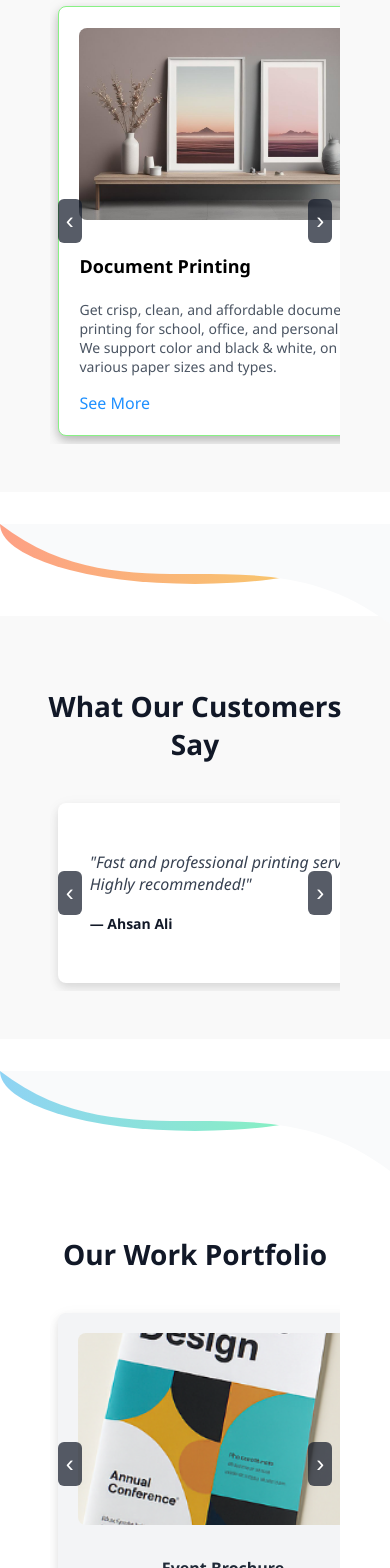
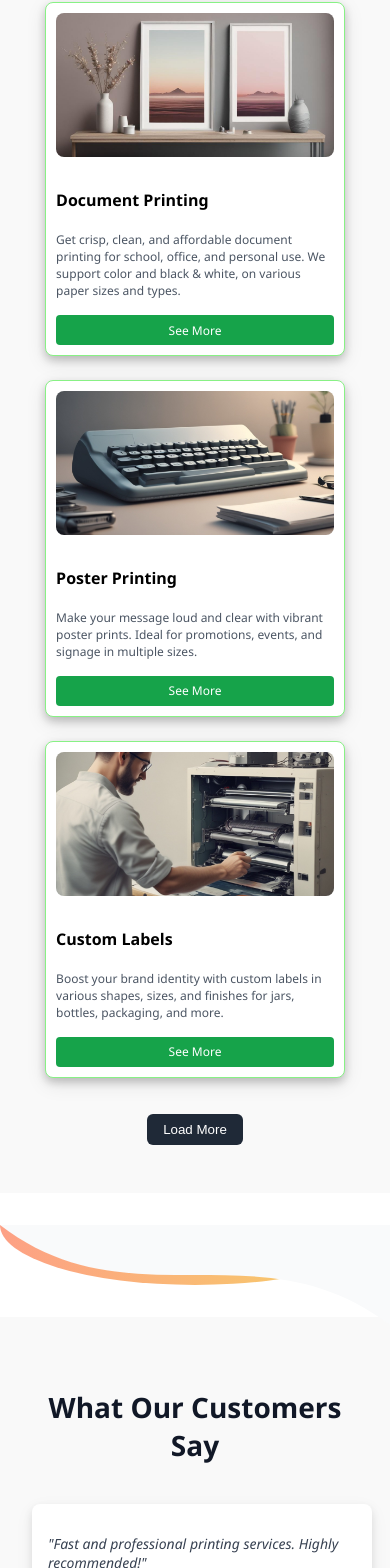
Before and after one commit to SajidHussain99/N-COMPUTERS-AND-PRINTING-AGENCY, a Vue app: page / in a window 390 px wide. Shown: the part 1776-3344 px from the top of the page. Built offline with nearby package versions, Linux system fonts and the light colour scheme.

Commit message:
updated for mobile devices

```diff
--- a/src/components/Portfolio.vue
+++ b/src/components/Portfolio.vue
@@ -2,7 +2,21 @@
     <section id="portfolio">
       <h2>Our Work Portfolio</h2>
 
-      <div class="slider-container">
+      <!-- Mobile layout -->
+      <div class="portfolio-mobile" v-if="isMobile">
+        <div class="portfolio-card" v-for="(item, i) in items.slice(0, mobileVisible)" :key="i">
+          <img :src="item.image" :alt="item.alt" loading="lazy" />
+          <h3>{{ item.title }}</h3>
+        </div>
+
+        <div v-if="items.length > 3" class="load-buttons">
+          <button v-if="mobileVisible < items.length" @click="mobileVisible += 2">Load More</button>
+          <button v-else-if="mobileVisible > 3" @click="mobileVisible = 3">See Less</button>
+        </div>
+      </div>
+
+      <!-- Desktop slider -->
+      <div class="slider-container" v-else>
         <button class="nav-button left" @click="prevSlide">‹</button>
 
         <div class="slider-track" :style="{ transform: `translateX(-${currentIndex * (100 / visible)}%)` }">
@@ -36,21 +50,29 @@
 
   const visible = ref(3)
   const currentIndex = ref(0)
+  const mobileVisible = ref(3)
+  const isMobile = ref(window.innerWidth <= 640)
 
-  const updateVisible = () => {
+  const updateLayout = () => {
     const width = window.innerWidth
-    if (width <= 640) visible.value = 1
-    else if (width <= 768) visible.value = 2
-    else if (width <= 1024) visible.value = 3
-    else visible.value = 5
+    isMobile.value = width <= 640
+    if (width <= 640) {
+      visible.value = 1
+    } else if (width <= 768) {
+      visible.value = 2
+    } else if (width <= 1024) {
+      visible.value = 3
+    } else {
+      visible.value = 5
+    }
   }
 
   onMounted(() => {
-    updateVisible()
-    window.addEventListener('resize', updateVisible)
+    updateLayout()
+    window.addEventListener('resize', updateLayout)
   })
   onBeforeUnmount(() => {
-    window.removeEventListener('resize', updateVisible)
+    window.removeEventListener('resize', updateLayout)
   })
 
   const visibleItems = computed(() => {
@@ -83,7 +105,6 @@
     color: #111827;
   }
 
-  /* Slider */
   .slider-container {
     position: relative;
     width: 85%;
@@ -102,9 +123,7 @@
     padding: 1.25rem;
     margin: 0.5rem;
     border-radius: 0.5rem;
-    box-shadow:
-      0 4px 8px rgba(0, 0, 0, 0.1),
-      0 6px 20px rgba(0, 0, 0, 0.05);
+    box-shadow: 0 4px 8px rgba(0, 0, 0, 0.1);
     display: flex;
     flex-direction: column;
     align-items: center;
@@ -117,13 +136,11 @@
     object-fit: cover;
     border-radius: 0.5rem;
     margin-bottom: 1rem;
-    transition: transform 0.4s ease; /* Smooth transition */
+    transition: transform 0.4s ease;
   }
-
   .portfolio-card img:hover {
-    transform: scale(1.1); /* Zoom in */
+    transform: scale(1.1);
   }
-
   .portfolio-card h3 {
     font-size: 1rem;
     font-weight: 600;
@@ -147,21 +164,44 @@
   .nav-button.left {
     left: 0.5rem;
   }
-
   .nav-button.right {
     right: 0.5rem;
   }
 
-  /* Responsive tweaks */
+  /* Mobile layout */
+  .portfolio-mobile {
+    display: flex;
+    flex-direction: column;
+    align-items: center;
+  }
+
+  .load-buttons {
+    margin-top: 1rem;
+  }
+  .load-buttons button {
+    background-color: #1f2937;
+    color: white;
+    border: none;
+    padding: 0.5rem 1rem;
+    margin: 0 0.25rem;
+    border-radius: 0.375rem;
+    cursor: pointer;
+  }
+
+  /* Responsive card sizing */
   @media (max-width: 1024px) {
     .portfolio-card {
       flex: 0 0 calc(100% / 3);
     }
   }
+  @media (max-width: 640px) {
+    .slider-container {
+      display: none;
+    }
 
-  @media (max-width: 640px) {
     .portfolio-card {
-      flex: 0 0 100%;
+      width: 90%;
+      margin: 0.5rem auto;
     }
   }
   </style>
--- a/src/components/Services.vue
+++ b/src/components/Services.vue
@@ -2,15 +2,49 @@
     <section id="services">
       <h2>Your one‑stop for printing and more!</h2>
 
-      <div class="slider-container">
-        <!-- Prev button -->
-        <button class="nav-button left" @click="prevSlide">
-          ‹
-        </button>
+      <!-- Mobile View: Vertical Cards with Load More & See Less -->
+      <div v-if="isMobile" class="vertical-cards">
+        <div
+          class="service-card"
+          v-for="(card, i) in cards.slice(0, displayedCardsCount)"
+          :key="i"
+        >
+          <img :src="card.image" :alt="card.alt" loading="lazy" />
+          <h3>{{ card.title }}</h3>
+          <p>{{ card.description }}</p>
+          <router-link :to="`/service/${card.id}`" class="see-more-btn">See More</router-link>
+        </div>
 
-        <!-- Track -->
+        <div class="button-group">
+          <button
+            v-if="displayedCardsCount < cards.length"
+            @click="displayedCardsCount += 2"
+            class="load-more-btn"
+          >
+            Load More
+          </button>
+
+          <button
+            v-if="displayedCardsCount > 3"
+            @click="displayedCardsCount = 3"
+            class="see-less-btn"
+          >
+            See Less
+          </button>
+        </div>
+      </div>
+
+      <!-- Tablet & Desktop View: Slider -->
+      <div v-else class="slider-container">
+        <button class="nav-button left" @click="prevSlide">‹</button>
+
         <div class="slider-track" :style="{ transform: `translateX(-${currentIndex * (100 / visible)}%)` }">
-          <div class="service-card" v-for="(card, i) in visibleCards" :key="i">
+          <div
+            class="service-card"
+            v-for="(card, i) in cards"
+            :key="i"
+            :style="{ flex: `0 0 calc(100% / ${visible})` }"
+          >
             <img :src="card.image" :alt="card.alt" loading="lazy" />
             <h3>{{ card.title }}</h3>
             <p>{{ card.description }}</p>
@@ -18,16 +52,13 @@
           </div>
         </div>
 
-        <!-- Next button -->
-        <button class="nav-button right" @click="nextSlide">
-          ›
-        </button>
+        <button class="nav-button right" @click="nextSlide">›</button>
       </div>
     </section>
   </template>
 
   <script setup>
-  import { ref, computed, onMounted, onBeforeUnmount } from 'vue'
+  import { ref, onMounted, onBeforeUnmount } from 'vue'
 
   import img1 from '../assets/print1.jpeg'
   import img2 from '../assets/print2.jpg'
@@ -35,56 +66,22 @@
   import img4 from '../assets/print3.jpg'
   import img5 from '../assets/print2.jpg'
 
+  const cards = [
+    { id: 1, image: img1, alt: 'Document Printing', title: 'Document Printing', description: 'Get crisp, clean, and affordable document printing for school, office, and personal use. We support color and black & white, on various paper sizes and types.' },
+    { id: 2, image: img2, alt: 'Poster Printing', title: 'Poster Printing', description: 'Make your message loud and clear with vibrant poster prints. Ideal for promotions, events, and signage in multiple sizes.' },
+    { id: 3, image: img3, alt: 'Custom Labels', title: 'Custom Labels', description: 'Boost your brand identity with custom labels in various shapes, sizes, and finishes for jars, bottles, packaging, and more.' },
+    { id: 4, image: img4, alt: 'Business Cards', title: 'Business Cards', description: 'Stand out with premium-quality business cards tailored to your professional identity. Choose from matte, gloss, or textured finishes.' },
+    { id: 5, image: img5, alt: 'Flyers & Brochures', title: 'Flyers & Brochures', description: 'Reach your audience with compelling and informative marketing materials. Full-color printing with folding options available.' }
+  ]
 
-  const cards = [
-  {
-    id: 1,
-    image: img1,
-    alt: 'Document Printing',
-    title: 'Document Printing',
-    heading: 'Professional & Affordable Document Printing',
-    description: 'Get crisp, clean, and affordable document printing for school, office, and personal use. We support color and black & white, on various paper sizes and types.'
-  },
-  {
-    id: 2,
-    image: img2,
-    alt: 'Poster Printing',
-    title: 'Poster Printing',
-    heading: 'High-Impact Poster Printing',
-    description: 'Make your message loud and clear with vibrant poster prints. Ideal for promotions, events, and signage in multiple sizes.'
-  },
-  {
-    id: 3,
-    image: img3,
-    alt: 'Custom Labels',
-    title: 'Custom Labels',
-    heading: 'Tailored Branding with Custom Labels',
-    description: 'Boost your brand identity with custom labels in various shapes, sizes, and finishes for jars, bottles, packaging, and more.'
-  },
-  {
-    id: 4,
-    image: img4,
-    alt: 'Business Cards',
-    title: 'Business Cards',
-    heading: 'First Impressions Matter',
-    description: 'Stand out with premium-quality business cards tailored to your professional identity. Choose from matte, gloss, or textured finishes.'
-  },
-  {
-    id: 5,
-    image: img5,
-    alt: 'Flyers & Brochures',
-    title: 'Flyers & Brochures',
-    heading: 'Engaging Flyers & Brochures',
-    description: 'Reach your audience with compelling and informative marketing materials. Full-color printing with folding options available.'
-  }
-]
+  const visible = ref(3)
+  const currentIndex = ref(0)
+  const isMobile = ref(false)
+  const displayedCardsCount = ref(3)
 
-
-  const visible = ref(3)  // Number of cards visible at once
-  const currentIndex = ref(0)
-
-  const updateVisible = () => {
+  const updateLayout = () => {
     const width = window.innerWidth
+    isMobile.value = width <= 640
     if (width <= 640) visible.value = 1
     else if (width <= 768) visible.value = 2
     else if (width <= 1024) visible.value = 3
@@ -92,28 +89,24 @@
   }
 
   onMounted(() => {
-    updateVisible()
-    window.addEventListener('resize', updateVisible)
-  })
-  onBeforeUnmount(() => {
-    window.removeEventListener('resize', updateVisible)
+    updateLayout()
+    window.addEventListener('resize', updateLayout)
   })
 
-  // Get the visible cards based on current index and wrapping logic
-  const visibleCards = computed(() => {
-    const cardsToShow = []
-    for (let i = 0; i < visible.value; i++) {
-      cardsToShow.push(cards[(currentIndex.value + i) % cards.length])
-    }
-    return cardsToShow
+  onBeforeUnmount(() => {
+    window.removeEventListener('resize', updateLayout)
   })
 
   function nextSlide() {
-    currentIndex.value = (currentIndex.value + 1) % cards.length
+    if (currentIndex.value < cards.length - visible.value) {
+      currentIndex.value++
+    }
   }
 
   function prevSlide() {
-    currentIndex.value = (currentIndex.value - 1 + cards.length) % cards.length
+    if (currentIndex.value > 0) {
+      currentIndex.value--
+    }
   }
   </script>
 
@@ -131,7 +124,6 @@
     color: #111827;
   }
 
-  /* Slider wrapper */
   .slider-container {
     position: relative;
     width: 85%;
@@ -139,14 +131,12 @@
     overflow: hidden;
   }
 
-  /* Track */
   .slider-track {
     display: flex;
     transition: transform 0.5s ease;
   }
 
   .service-card {
-    flex: 0 0 calc(100% / 5);
     background-color: #ffffff;
     padding: 1.3rem;
     margin: 0.5rem;
@@ -167,7 +157,7 @@
     box-shadow:
       0 10px 20px rgba(0, 0, 0, 0.25),
       0 8px 30px rgba(0, 0, 0, 0.15);
-      border:2px solid rgb(87, 218, 185);
+    border: 2px solid rgb(87, 218, 185);
   }
 
   .service-card img {
@@ -182,7 +172,7 @@
     font-size: 1.125rem;
     font-weight: 600;
     margin-bottom: 0.5rem;
-    color:black;
+    color: black;
   }
 
   .service-card p {
@@ -191,7 +181,7 @@
     margin-bottom: 1rem;
   }
 
-  .see-more {
+  .see-more-btn {
     margin-top: auto;
     padding: 0.5rem 1rem;
     background-color: #16a34a;
@@ -199,18 +189,19 @@
     border: none;
     border-radius: 4px;
     cursor: pointer;
+    text-align: center;
+    display: inline-block;
   }
 
-  .see-more:hover {
+  .see-more-btn:hover {
     background-color: #15803d;
   }
 
-  /* Navigation buttons */
   .nav-button {
     position: absolute;
     top: 50%;
     transform: translateY(-50%);
-    background: rgba(17,24,39,0.7);
+    background: rgba(17, 24, 39, 0.7);
     border: none;
     color: #fff;
     font-size: 1.5rem;
@@ -228,17 +219,72 @@
     right: 0.5rem;
   }
 
-  /* Tablet: show 2 cards */
-  @media (max-width: 1024px) {
-    .service-card {
-      flex: 0 0 calc(100% / 3);
-    }
+  .vertical-cards {
+    display: flex;
+    flex-direction: column;
+    gap: 1rem;
+    width: 90%;
+    margin: 0 auto;
   }
 
-  /* Mobile: show 1 card */
+  .button-group {
+    display: flex;
+    justify-content: center;
+    gap: 1rem;
+    margin-top: 1rem;
+  }
+
+  .load-more-btn,
+  .see-less-btn {
+
+    background-color: #1f2937;
+    color: white;
+    border: none;
+    padding: 0.5rem 1rem;
+    margin: 0 0.25rem;
+    border-radius: 0.375rem;
+    cursor: pointer;
+
+  }
+
+  .load-more-btn:hover,
+  .see-less-btn:hover {
+    background-color: #1f2937;
+    color: white;
+    border: none;
+    padding: 0.5rem 1rem;
+    margin: 0 0.25rem;
+    border-radius: 0.375rem;
+    cursor: pointer;
+
+  }
+
   @media (max-width: 640px) {
     .service-card {
-      flex: 0 0 100%;
+      padding: 10px;
+      margin: 0.25rem;
+    }
+
+    .service-card img {
+      height: 9rem;
+    }
+
+    .service-card h3 {
+      font-size: 1rem;
+    }
+
+    .service-card p {
+      font-size: 0.75rem;
+    }
+
+    .see-more-btn {
+      font-size: 0.75rem;
+      padding: 0.4rem 0.8rem;
+    }
+
+    .nav-button {
+      font-size: 1.25rem;
+      padding: 0.4rem;
     }
   }
   </style>
--- a/src/components/Testimonials.vue
+++ b/src/components/Testimonials.vue
@@ -2,26 +2,26 @@
     <section id="testimonials">
       <h2>What Our Customers Say</h2>
 
-      <div class="slider-container">
-        <!-- Prev button -->
-        <button class="nav-button left" @click="prevSlide">‹</button>
+      <div class="testimonial-wrapper">
+        <div
+          class="testimonial-card"
+          v-for="(t, i) in visibleTestimonials"
+          :key="i"
+        >
+          <p class="quote">"{{ t.message }}"</p>
+          <h4 class="name">— {{ t.name }}</h4>
+        </div>
+      </div>
 
-        <!-- Track -->
-        <div class="slider-track" :style="{ transform: `translateX(-${currentIndex * (100 / visible)}%)` }">
-          <div class="testimonial-card" v-for="(t, i) in visibleTestimonials" :key="i">
-            <p class="quote">"{{ t.message }}"</p>
-            <h4 class="name">— {{ t.name }}</h4>
-          </div>
-        </div>
-
-        <!-- Next button -->
-        <button class="nav-button right" @click="nextSlide">›</button>
+      <div class="testimonial-buttons" v-if="testimonials.length > 3">
+        <button v-if="visibleCount < testimonials.length" @click="showMore">See More</button>
+        <button v-else @click="showLess">See Less</button>
       </div>
     </section>
   </template>
 
   <script setup>
-  import { ref, computed, onMounted, onBeforeUnmount } from 'vue'
+  import { ref, computed } from 'vue'
 
   const testimonials = [
     { name: 'Ahsan Ali', message: 'Fast and professional printing services. Highly recommended!' },
@@ -31,38 +31,16 @@
     { name: 'Ali Raza', message: 'Loved the clarity of the prints and the customer care.' },
   ]
 
-  const visible = ref(2)
-  const currentIndex = ref(0)
+  const visibleCount = ref(3)
 
-  const updateVisible = () => {
-    const width = window.innerWidth
-    if (width <= 640) visible.value = 1
-    else if (width <= 1024) visible.value = 2
-    else visible.value = 3
+  const visibleTestimonials = computed(() => testimonials.slice(0, visibleCount.value))
+
+  function showMore() {
+    visibleCount.value = testimonials.length
   }
 
-  onMounted(() => {
-    updateVisible()
-    window.addEventListener('resize', updateVisible)
-  })
-  onBeforeUnmount(() => {
-    window.removeEventListener('resize', updateVisible)
-  })
-
-  const visibleTestimonials = computed(() => {
-    const visibleItems = []
-    for (let i = 0; i < visible.value; i++) {
-      visibleItems.push(testimonials[(currentIndex.value + i) % testimonials.length])
-    }
-    return visibleItems
-  })
-
-  function nextSlide() {
-    currentIndex.value = (currentIndex.value + 1) % testimonials.length
-  }
-
-  function prevSlide() {
-    currentIndex.value = (currentIndex.value - 1 + testimonials.length) % testimonials.length
+  function showLess() {
+    visibleCount.value = 3
   }
   </script>
 
@@ -80,21 +58,13 @@
     color: #111827;
   }
 
-  /* Slider wrapper */
-  .slider-container {
-    position: relative;
-    width: 85%;
-    margin: 0 auto;
-    overflow: hidden;
+  .testimonial-wrapper {
+    display: flex;
+    flex-wrap: wrap;
+    justify-content: center;
+    gap: 1rem;
   }
 
-  /* Track */
-  .slider-track {
-    display: flex;
-    transition: transform 0.5s ease;
-  }
-
-  /* Testimonial card */
   .testimonial-card {
     flex: 0 0 calc(100% / 3.6);
     background-color: #ffffff;
@@ -105,6 +75,7 @@
       0 4px 8px rgba(0, 0, 0, 0.1),
       0 6px 20px rgba(0, 0, 0, 0.05);
     text-align: left;
+    transition: all 0.3s ease;
   }
 
   .testimonial-card:hover {
@@ -112,7 +83,7 @@
     box-shadow:
       0 10px 20px rgba(0, 0, 0, 0.25),
       0 8px 30px rgba(0, 0, 0, 0.15);
-      border:2px solid rgb(220, 233, 100);
+    border: 2px solid rgb(220, 233, 100);
   }
 
   .quote {
@@ -128,30 +99,24 @@
     color: #111827;
   }
 
-  /* Navigation buttons */
-  .nav-button {
-    position: absolute;
-    top: 50%;
-    transform: translateY(-50%);
-    background: rgba(17, 24, 39, 0.7);
-    border: none;
-    color: #fff;
-    font-size: 1.5rem;
-    padding: 0.5rem;
-    cursor: pointer;
-    border-radius: 0.375rem;
-    z-index: 10;
+  .testimonial-buttons {
+    margin-top: 1.5rem;
   }
 
-  .nav-button.left {
-    left: 0.5rem;
+  .testimonial-buttons button {
+    background-color: #1f2937;
+    color: white;
+    border: none;
+    padding: 0.5rem 1rem;
+    margin: 0 0.25rem;
+    border-radius: 0.375rem;
+    cursor: pointer;
   }
 
-  .nav-button.right {
-    right: 0.5rem;
+  .testimonial-buttons button:hover {
+    background-color: #15803d;
   }
 
-  /* Responsive tweaks */
   @media (max-width: 1024px) {
     .testimonial-card {
       flex: 0 0 calc(100% / 2);
@@ -159,8 +124,29 @@
   }
 
   @media (max-width: 640px) {
+    .testimonial-wrapper {
+      flex-direction: column;
+      align-items: center;
+    }
+
     .testimonial-card {
-      flex: 0 0 100%;
+      width: 100%;
+      max-width: 90%;
+      flex: none;
+      padding: 1rem;
+    }
+
+    .quote {
+      font-size: 0.875rem;
+    }
+
+    .name {
+      font-size: 0.75rem;
+    }
+
+    .testimonial-buttons button {
+      font-size: 0.75rem;
+      padding: 0.4rem 1rem;
     }
   }
   </style>
```
